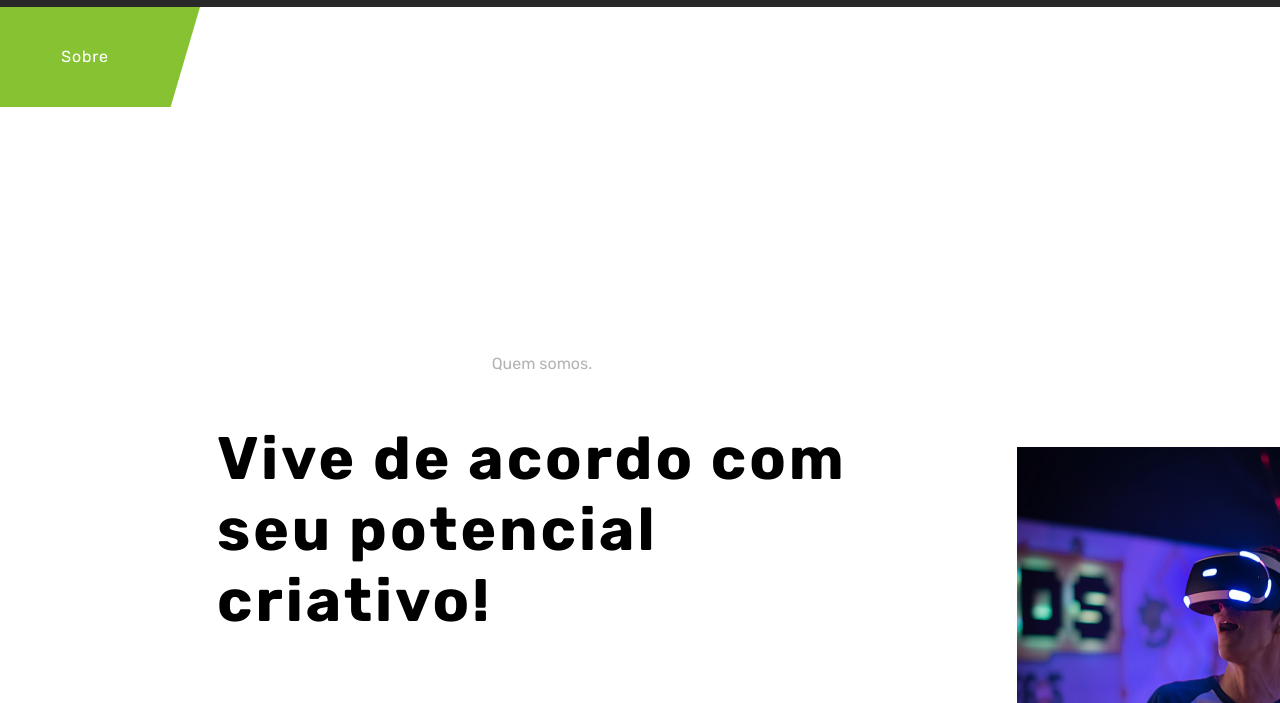
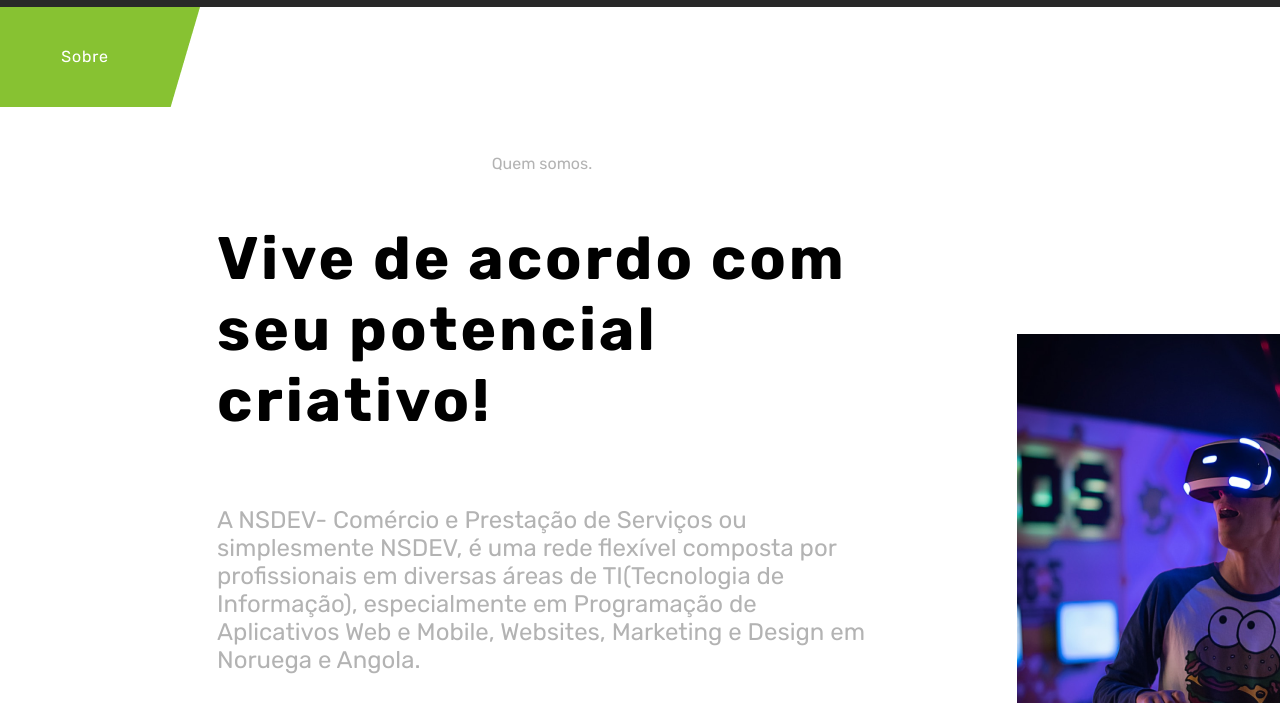
Before and after one commit to valentimBeibyVB/NSDEV-Site, a plain HTML site: page abourt.html in a window 1280 px wide. Shown: the part 95-798 px from the top of the page. Drawn offline with Linux system fonts and the light colour scheme.

Commit message:
contiune Style in git

```diff
--- a/CSS/style.css
+++ b/CSS/style.css
@@ -789,10 +789,22 @@ footer p{
     text-align: left;
 }
 
+.abourt .grupotext{
+
+    margin-top: 20rem;
+    margin-bottom: 2rem;
+}
+.abourt .grupotext h2{
+    font-weight: 700;
+    font-size: 30px;
+    line-height: 26px;
+    letter-spacing: 0.05em;
+
+}
 .abourt{
     padding-inline: 3.5rem;
     position: relative;
-    top: 14.5rem;
+    top: 0rem;
     text-align: center;
     align-items: center;
 }
@@ -875,7 +887,8 @@ footer p{
         flex-direction: column;
         width: 65rem;
         height: 5rem;
-        margin-bottom: 11.3rem;
+        margin-top: -20rem;
+        margin-bottom: 20rem;
     }
     .abourt .grupotext h2{
         font-weight: 700;
```
